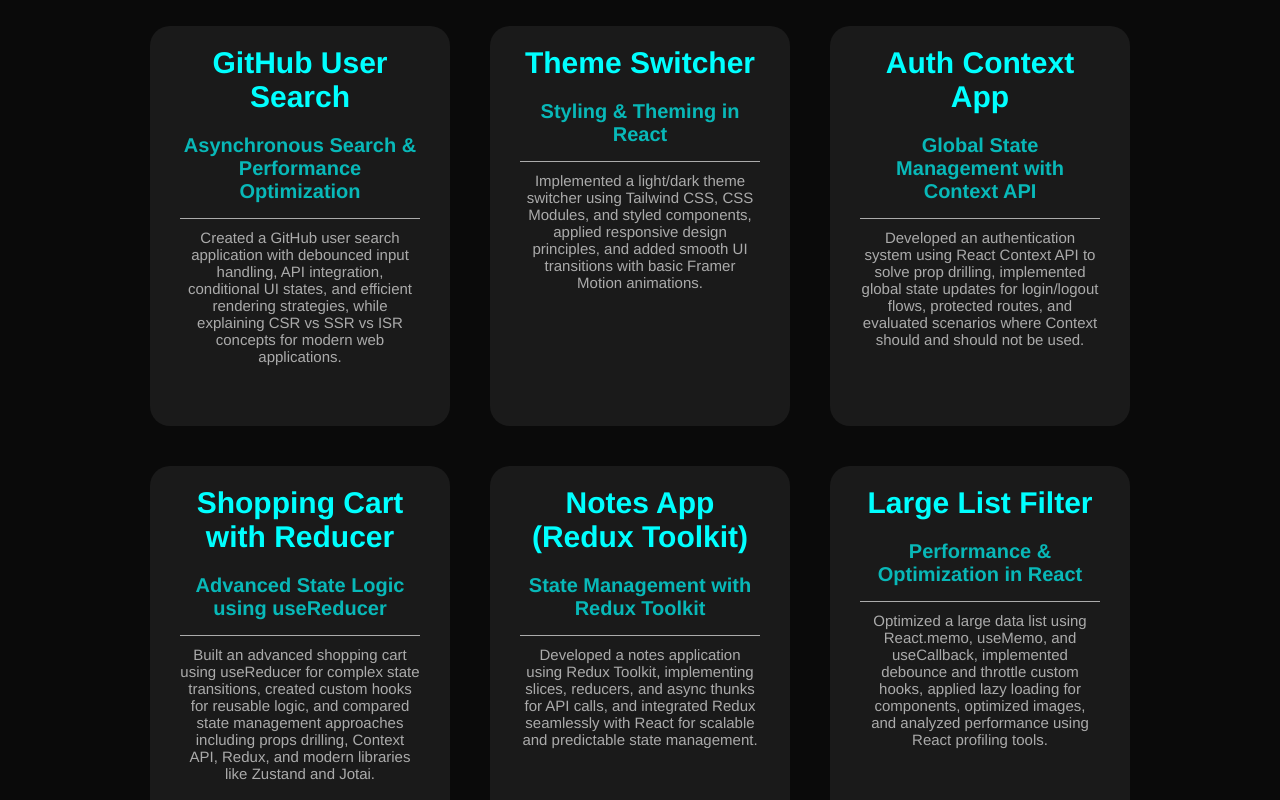
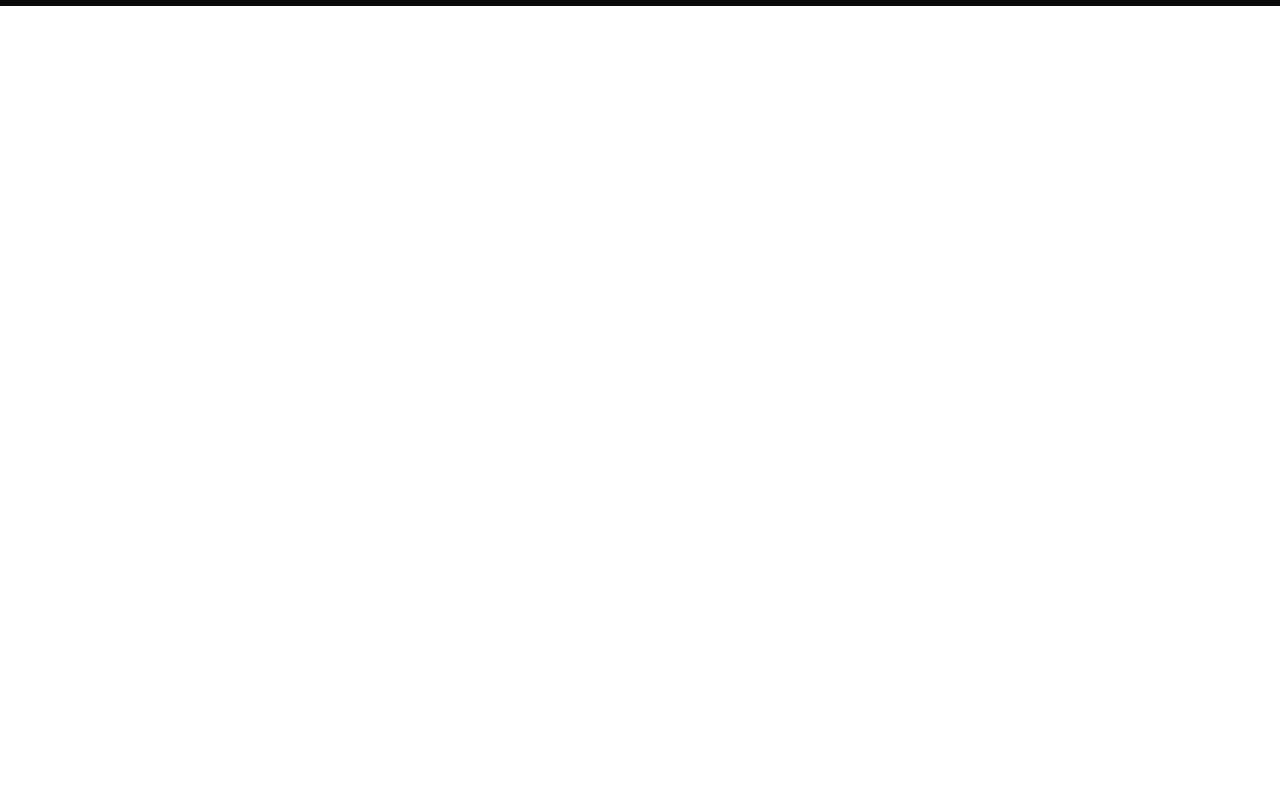
Before and after one commit to may-sec/web-projects, a React (Vite) app: page / in a window 1280 px wide. Shown: the part 1000-1800 px from the top of the page. After the commit the page ends 1006 px from the top, so only its background shows below. Built offline with nearby package versions, Linux system fonts and the light colour scheme.

Commit message:
Update App.jsx

```diff
--- a/src/App.jsx
+++ b/src/App.jsx
@@ -13,74 +13,74 @@ const project = [
   {
     projectName: "Gallery App",
     post: "API-Driven React Application",
-    link: "https://backend-ochre-sigma-32.vercel.app/todos.json",
+    link: "https://gallery-app-nine-eta.vercel.app/",
     text: "Built a React web application that fetches and displays gallery data from external APIs. Implemented useEffect to manage side effects, handled dependency arrays for controlled re-renders, used cleanup functions for timers and event listeners, and applied best practices for asynchronous operations within React Hooks."
   },
   {
     projectName: "Blog Website",
     post: "React Router v6 Multi-Page Application",
-    link: "https://backend-ochre-sigma-32.vercel.app/todos.json",
+    link: "https://blog-website-eight-rosy-16.vercel.app/",
     text: "Developed a multi-page blog website using React Router v6+, implementing nested routes, dynamic route parameters, protected routes with authentication guards, 404 error handling, and performance optimization using lazy loading and React Suspense."
   },
   {
     projectName: "Shopping Cart App",
     post: "Advanced State Management in React",
-    link: "https://backend-ochre-sigma-32.vercel.app/todos.json",
+    link: "https://shopping-cart-app-rose-mu.vercel.app/",
     text: "Developed a shopping cart application implementing useReducer for complex state logic, created custom hooks for reusable functionality, evaluated state management approaches including props drilling, Context API, and Redux, and explored modern state libraries such as Zustand and Jotai."
   },
   {
     projectName: "Movie Listing App",
     post: "Advanced API Handling with React Query",
-    link: "https://backend-ochre-sigma-32.vercel.app/todos.json",
+    link: "https://movie-listing-app-rho.vercel.app/",
     text: "Built a movie listing application using the TMDB API and React Query to manage server state, implementing data caching, automatic refetching, infinite queries for pagination, and robust error handling with retry mechanisms."
-  },
-  {
-    projectName: "Weather App",
-    post: "API Integration & Async Data Handling",
-    link: "https://backend-ochre-sigma-32.vercel.app/todos.json",
-    text: "Developed a weather application integrating external APIs using Fetch and Axios, implemented loading, error, and empty states, applied debouncing for search optimization, and handled pagination and infinite scroll concepts for better user experience."
-  },
-  {
-    projectName: "GitHub User Search",
-    post: "Asynchronous Search & Performance Optimization",
-    link: "https://backend-ochre-sigma-32.vercel.app/todos.json",
-    text: "Created a GitHub user search application with debounced input handling, API integration, conditional UI states, and efficient rendering strategies, while explaining CSR vs SSR vs ISR concepts for modern web applications."
-  },
-  {
-    projectName: "Theme Switcher",
-    post: "Styling & Theming in React",
-    link: "https://backend-ochre-sigma-32.vercel.app/todos.json",
-    text: "Implemented a light/dark theme switcher using Tailwind CSS, CSS Modules, and styled components, applied responsive design principles, and added smooth UI transitions with basic Framer Motion animations."
-  },
-  {
-    projectName: "Auth Context App",
-    post: "Global State Management with Context API",
-    link: "https://backend-ochre-sigma-32.vercel.app/todos.json",
-    text: "Developed an authentication system using React Context API to solve prop drilling, implemented global state updates for login/logout flows, protected routes, and evaluated scenarios where Context should and should not be used."
-  },
-  {
-    projectName: "Shopping Cart with Reducer",
-    post: "Advanced State Logic using useReducer",
-    link: "https://backend-ochre-sigma-32.vercel.app/todos.json",
-    text: "Built an advanced shopping cart using useReducer for complex state transitions, created custom hooks for reusable logic, and compared state management approaches including props drilling, Context API, Redux, and modern libraries like Zustand and Jotai."
-  },
-  {
-    projectName: "Notes App (Redux Toolkit)",
-    post: "State Management with Redux Toolkit",
-    link: "https://backend-ochre-sigma-32.vercel.app/todos.json",
-    text: "Developed a notes application using Redux Toolkit, implementing slices, reducers, and async thunks for API calls, and integrated Redux seamlessly with React for scalable and predictable state management."
-  },
-  {
-    projectName: "Large List Filter",
-    post: "Performance & Optimization in React",
-    link: "https://backend-ochre-sigma-32.vercel.app/todos.json",
-    text: "Optimized a large data list using React.memo, useMemo, and useCallback, implemented debounce and throttle custom hooks, applied lazy loading for components, optimized images, and analyzed performance using React profiling tools."
-  },
-  {
-    projectName: "Firebase Auth Flow",
-    post: "Authentication & Authorization in React",
-    link: "https://backend-ochre-sigma-32.vercel.app/todos.json",
-    text: "Implemented a complete authentication and authorization flow using Firebase Auth, compared JWT and session-based authentication, managed tokens securely, created role-based route guards, and integrated AuthContext with protected routes."
+  // },
+  // {
+  //   projectName: "Weather App",
+  //   post: "API Integration & Async Data Handling",
+  //   link: "https://backend-ochre-sigma-32.vercel.app/todos.json",
+  //   text: "Developed a weather application integrating external APIs using Fetch and Axios, implemented loading, error, and empty states, applied debouncing for search optimization, and handled pagination and infinite scroll concepts for better user experience."
+  // },
+  // {
+  //   projectName: "GitHub User Search",
+  //   post: "Asynchronous Search & Performance Optimization",
+  //   link: "https://backend-ochre-sigma-32.vercel.app/todos.json",
+  //   text: "Created a GitHub user search application with debounced input handling, API integration, conditional UI states, and efficient rendering strategies, while explaining CSR vs SSR vs ISR concepts for modern web applications."
+  // },
+  // {
+  //   projectName: "Theme Switcher",
+  //   post: "Styling & Theming in React",
+  //   link: "https://backend-ochre-sigma-32.vercel.app/todos.json",
+  //   text: "Implemented a light/dark theme switcher using Tailwind CSS, CSS Modules, and styled components, applied responsive design principles, and added smooth UI transitions with basic Framer Motion animations."
+  // },
+  // {
+  //   projectName: "Auth Context App",
+  //   post: "Global State Management with Context API",
+  //   link: "https://backend-ochre-sigma-32.vercel.app/todos.json",
+  //   text: "Developed an authentication system using React Context API to solve prop drilling, implemented global state updates for login/logout flows, protected routes, and evaluated scenarios where Context should and should not be used."
+  // },
+  // {
+  //   projectName: "Shopping Cart with Reducer",
+  //   post: "Advanced State Logic using useReducer",
+  //   link: "https://backend-ochre-sigma-32.vercel.app/todos.json",
+  //   text: "Built an advanced shopping cart using useReducer for complex state transitions, created custom hooks for reusable logic, and compared state management approaches including props drilling, Context API, Redux, and modern libraries like Zustand and Jotai."
+  // },
+  // {
+  //   projectName: "Notes App (Redux Toolkit)",
+  //   post: "State Management with Redux Toolkit",
+  //   link: "https://backend-ochre-sigma-32.vercel.app/todos.json",
+  //   text: "Developed a notes application using Redux Toolkit, implementing slices, reducers, and async thunks for API calls, and integrated Redux seamlessly with React for scalable and predictable state management."
+  // },
+  // {
+  //   projectName: "Large List Filter",
+  //   post: "Performance & Optimization in React",
+  //   link: "https://backend-ochre-sigma-32.vercel.app/todos.json",
+  //   text: "Optimized a large data list using React.memo, useMemo, and useCallback, implemented debounce and throttle custom hooks, applied lazy loading for components, optimized images, and analyzed performance using React profiling tools."
+  // },
+  // {
+  //   projectName: "Firebase Auth Flow",
+  //   post: "Authentication & Authorization in React",
+  //   link: "https://backend-ochre-sigma-32.vercel.app/todos.json",
+  //   text: "Implemented a complete authentication and authorization flow using Firebase Auth, compared JWT and session-based authentication, managed tokens securely, created role-based route guards, and integrated AuthContext with protected routes."
   }
 ];
 
```
